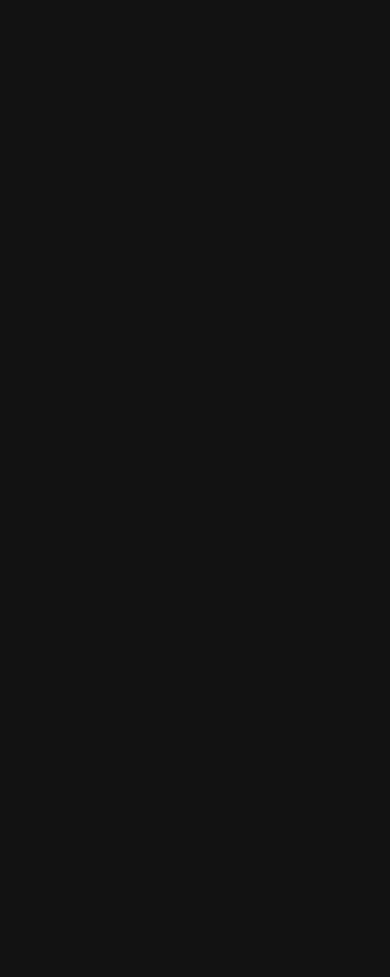
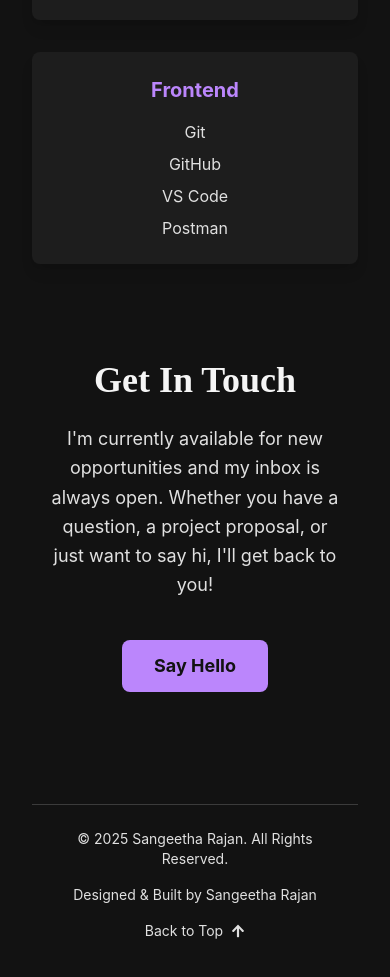
Before and after one commit to Artemis6161/Portfolio_3, a React (Vite) app: page / in a window 390 px wide. Shown: the part 5520-6497 px from the top of the page. Before the commit the page ends 4900 px from the top, so only its background shows below. Built offline with nearby package versions, Linux system fonts and the light colour scheme.

Commit message:
added contact, socialSideBar,footer

```diff
--- a/package.json
+++ b/package.json
@@ -11,7 +11,9 @@
   },
   "dependencies": {
     "react": "^19.1.1",
-    "react-dom": "^19.1.1"
+    "react-dom": "^19.1.1",
+    "react-icons": "^5.5.0",
+    "react-scroll": "^1.9.3"
   },
   "devDependencies": {
     "@eslint/js": "^9.32.0",
--- a/src/App.jsx
+++ b/src/App.jsx
@@ -2,6 +2,10 @@ import { useState } from 'react'
 import Hero from './components/Hero'
 import Project from './components/Projects'
 import About from './components/About'
+import Skills from './components/Skills'
+import Contact from './components/Contact'
+import SocialSidebar from './components/SocialSidebar'
+import Footer from './components/Footer'
 import './App.css'
 
 
@@ -9,11 +13,18 @@ function App() {
 
 
   return (
-    <div className='min-h-screen'>
+    <>
+    <SocialSidebar />
+ <main className='min-h-screen'>
    <Hero/>
    <Project/>
    <About/>
-    </div>
+   <Skills/>
+   <Contact/>
+    </main>
+      <Footer />
+    </>
+
   )
 }
 
--- /dev/null
+++ b/src/components/Contact.jsx
@@ -0,0 +1,36 @@
+import React from 'react';
+// Import the icons you need
+import { FaGithub, FaLinkedin } from 'react-icons/fa';
+import { HiOutlineMail } from 'react-icons/hi';
+
+const Contact = () => {
+  return (
+    <section id="contact" className="py-16 lg:py-20">
+      <div className="container mx-auto px-4">
+
+        <div className="max-w-2xl mx-auto text-center">
+          <h2 className="text-center font-serif text-4xl md:text-5xl font-bold text-text-primary mb-6">
+            Get In Touch
+          </h2>
+
+          <p className="font-sans text-lg text-text-secondary mb-10 leading-relaxed">
+            I'm currently available for new opportunities and my inbox is always open. Whether you have a question, a project proposal, or just want to say hi, I'll get back to you!
+          </p>
+
+          {/* Email Button */}
+          <a
+            href="mailto:sanrajan2@gmail.com" // IMPORTANT: Change this to your actual email
+            className="inline-block bg-accent text-surface font-bold text-lg py-3 px-8 rounded-lg hover:opacity-90 transition-opacity mb-12"
+          >
+            Say Hello
+          </a>
+
+
+        </div>
+
+      </div>
+    </section>
+  );
+};
+
+export default Contact;
--- /dev/null
+++ b/src/components/Footer.jsx
@@ -0,0 +1,38 @@
+import React from 'react';
+import { FaArrowUp } from 'react-icons/fa'; // A nice icon for the link
+
+const Footer = () => {
+  // This gets the current year automatically. No more manual updates!
+  const currentYear = new Date().getFullYear();
+
+  return (
+    // A top border is a great way to separate the footer from the content above
+    <footer className="py-6 border-t border-text-secondary/20">
+      <div className="container mx-auto px-4">
+        <div className="flex flex-col md:flex-row justify-between items-center gap-4">
+
+          {/* Copyright Info */}
+          <p className="text-sm text-text-secondary text-center md:text-left">
+            &copy; {currentYear} Sangeetha Rajan. All Rights Reserved.
+          </p>
+
+          {/* A nice touch for a developer's portfolio */}
+          <p className="text-sm text-text-secondary">
+            Designed & Built by Sangeetha Rajan
+          </p>
+
+          {/* Back to Top Link */}
+          <a
+            href="#" // A simple "#" link automatically goes to the top of the page
+            className="text-sm text-text-secondary hover:text-accent transition-colors flex items-center gap-2"
+          >
+            Back to Top <FaArrowUp />
+          </a>
+
+        </div>
+      </div>
+    </footer>
+  );
+};
+
+export default Footer;
--- /dev/null
+++ b/src/components/Skills.jsx
@@ -0,0 +1,62 @@
+import React from 'react'
+const frontendSkills=["HTML5", "CSS3", "JavaScript (ES6+)", "React","Readux Toolkit", "Tailwind CSS"];
+const backendSkills=["Node.js", "Express.js", "MongoDB", "Mongoose", "REST APIs"];
+const toolsSkills=["Git", "GitHub", "VS Code", "Postman"];
+const Skill = () => {
+  return (
+    <section id="skills" className='py-8 lg:py-12'>
+      <div className='container mx-auto px-4'>
+         <h2 className="text-center font-serif text-4xl md:text-5xl font-bold text-text-primary mb-12">
+          My Toolbox
+        </h2>
+ </div>
+
+ <div className="grid grid-cols-1 md:grid-cols-1 lg:grid-cols-3 gap-8">
+
+  <div className="bg-surface-light p-6 rounded-lg shadow-lg transition-all duration-300 hover:ring-2 hover:ring-accent">
+             <h3 className="text-accent font-bold text-xl mb-4">Frontend</h3>
+ <ul className="list-none space-y-2">
+  {frontendSkills.map(skill =>(
+    <li key={skill} className='font-sans text-secondary'>
+    {skill}
+    </li>
+  ))}
+ </ul>
+
+
+ </div>
+
+
+   <div className="bg-surface-light p-6 rounded-lg shadow-lg transition-all duration-300 hover:ring-2 hover:ring-accent">
+             <h3 className="text-accent font-bold text-xl mb-4">Frontend</h3>
+ <ul className="list-none space-y-2">
+  {backendSkills.map(skill =>(
+    <li key={skill} className='font-sans text-secondary'>
+    {skill}
+    </li>
+  ))}
+ </ul>
+
+
+ </div>
+
+  <div className="bg-surface-light p-6 rounded-lg shadow-lg transition-all duration-300 hover:ring-2 hover:ring-accent">
+             <h3 className="text-accent font-bold text-xl mb-4">Frontend</h3>
+ <ul className="list-none space-y-2">
+  {toolsSkills.map(skill =>(
+    <li key={skill} className='font-sans text-secondary'>
+    {skill}
+    </li>
+  ))}
+ </ul>
+
+
+ </div>
+
+ </div>
+
+    </section>
+  )
+}
+
+export default Skill
--- /dev/null
+++ b/src/components/SocialSidebar.jsx
@@ -0,0 +1,39 @@
+import React from 'react';
+import { FaGithub, FaLinkedin } from 'react-icons/fa';
+import { HiOutlineMail } from 'react-icons/hi';
+
+const SocialSidebar = () => {
+  return (
+    // Main container for the sidebar
+    // hidden lg:flex: Hidden on mobile, flexbox on large screens
+    // fixed: Locks it to the screen
+    // bottom-0 left-8: Pins it to the bottom left, with some padding from the edge
+    <div className="hidden lg:flex flex-col items-center fixed bottom-0 left-8">
+
+      {/* List of social icons */}
+      <ul className="flex flex-col items-center">
+        <li className="mb-4">
+          <a href="https://linkedin.com/in/your-username" target="_blank" rel="noopener noreferrer" className="text-text-secondary hover:text-accent hover:scale-110 transition-all duration-300">
+            <FaLinkedin size={24} />
+          </a>
+        </li>
+        <li className="mb-4">
+          <a href="https://github.com/your-username" target="_blank" rel="noopener noreferrer" className="text-text-secondary hover:text-accent hover:scale-110 transition-all duration-300">
+            <FaGithub size={24} />
+          </a>
+        </li>
+        <li>
+          <a href="mailto:your.email@example.com" className="text-text-secondary hover:text-accent hover:scale-110 transition-all duration-300">
+            <HiOutlineMail size={24} />
+          </a>
+        </li>
+      </ul>
+
+      {/* The vertical line */}
+      <div className="w-px h-40 bg-text-secondary mt-4"></div>
+
+    </div>
+  );
+};
+
+export default SocialSidebar;
```
Also changed, not shown: 1 other file (tests, documents, lock files or other folders).
